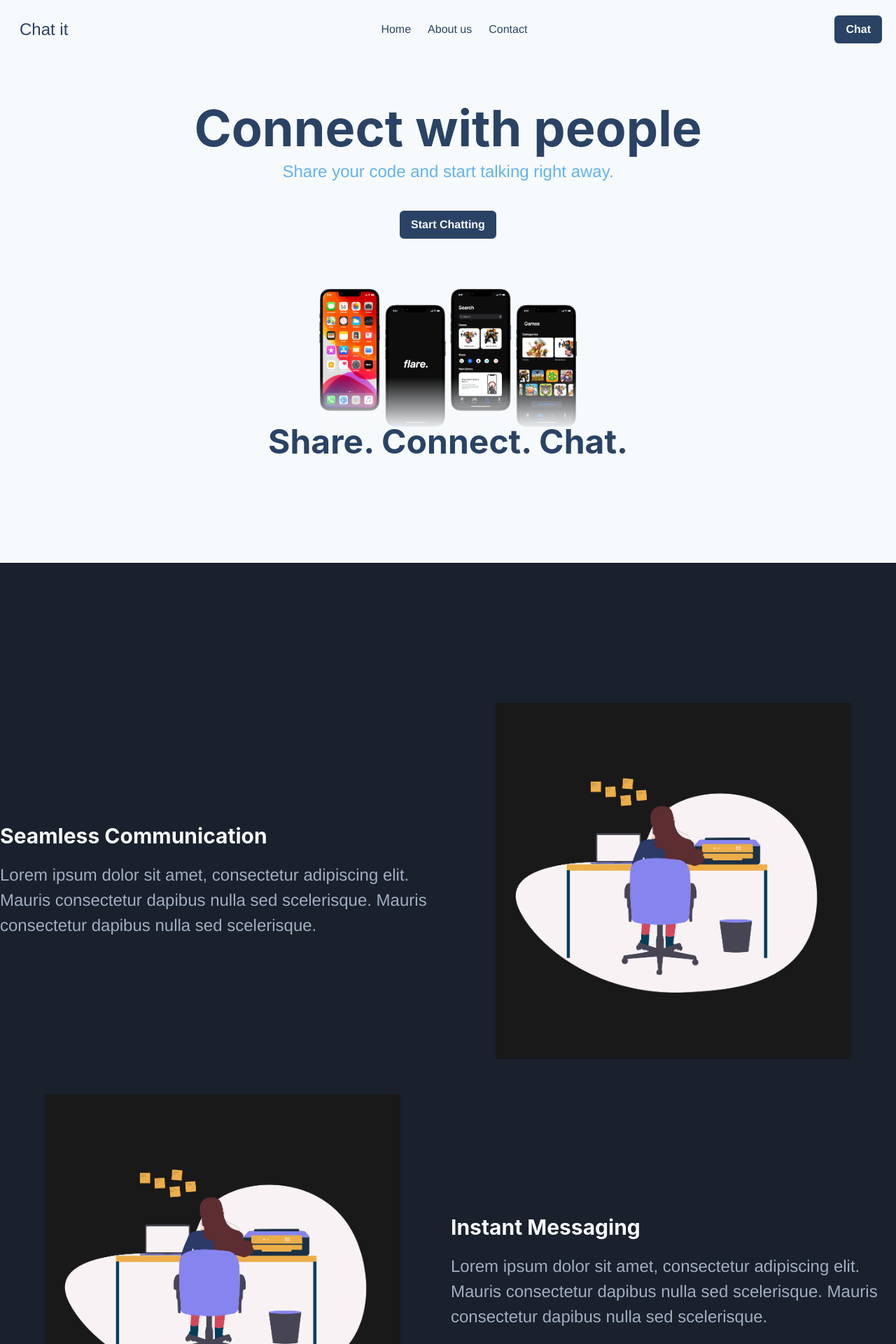
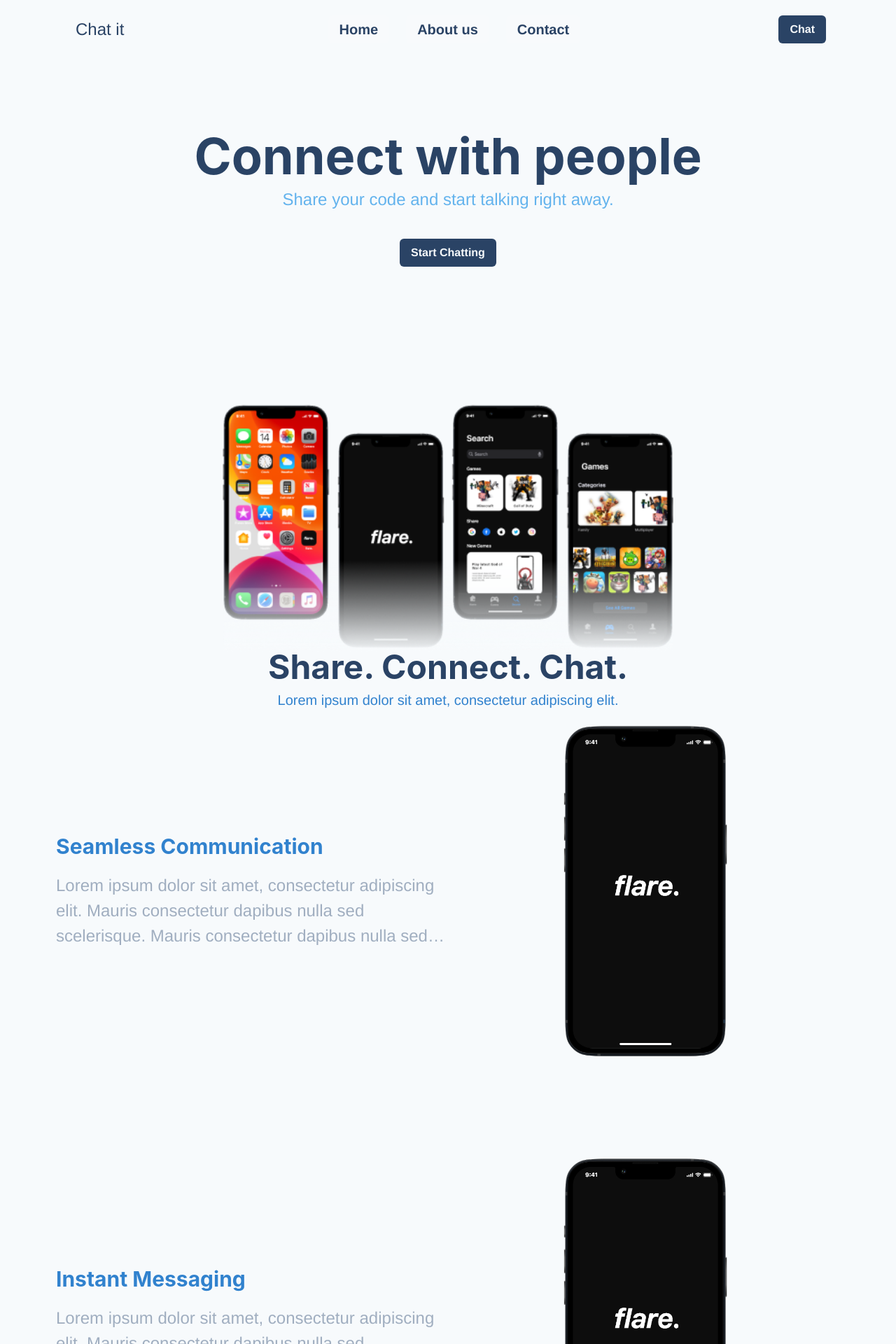
Before and after one commit to aryamanchandra/chat-it, a React (Create React App) app in the folder packages/client/: page / in a window 1280 px wide. Shown: the top 1920 px of the page at 70% size. Built offline with nearby package versions, Linux system fonts and the light colour scheme.

Commit message:
edits in landing page

```diff
--- a/packages/client/src/components/Landing.js
+++ b/packages/client/src/components/Landing.js
@@ -17,31 +17,54 @@ import {
 } from "@chakra-ui/react";
 import React from "react";
 import { useNavigate } from "react-router-dom";
+import data from "../data";
 
 function Landing() {
   const navigate = useNavigate();
   return (
-    <Box m="0" p="0" width="full">
+    <Box m="0" p="0" width="full" bg="gray.50">
+      <Box maxWidth="70rem" sx={{ marginX: "auto" }}>
         {/* Navbar */}
-      <Box bg="gray.50">
-        <HStack p="4" px="5" maxWidth="1500px" sx={{ marginX: "auto" }}>
+        <Box>
+          <HStack p="4" px="5">
             <Box color="blue.800" p="2">
               <Text fontSize="2xl"> Chat it </Text>
             </Box>
             <HStack color="blue.800" spacing="6" sx={{ marginLeft: "auto" }}>
-            <Link as="h6">Home</Link>
-            <Link as="h6">About us</Link>
-            <Link as="h6">Contact</Link>
+              <Button>
+                <Link as="h4" fontSize="xl" color="blue.800">
+                  Home
+                </Link>
+              </Button>
+              <Button>
+                <Link as="h4" fontSize="xl" color="blue.800">
+                  About us
+                </Link>
+              </Button>
+              <Button>
+                <Link as="h4" fontSize="xl" color="blue.800">
+                  Contact
+                </Link>
+              </Button>
             </HStack>
-          <Button bg="blue.800" color="gray.50" sx={{ marginLeft: "auto" }}>
+            <Button
+              bg="blue.800"
+              color="gray.50"
+              sx={{
+                marginLeft: "auto",
+                "&:hover": {
+                  bgColor: "blue.900",
+                },
+              }}
+            >
               Chat
             </Button>
           </HStack>
         </Box>
 
         {/* Hero Section */}
-      <Box bg="gray.50" height="90vh">
-        <VStack display="flex" justifyContent="center" pt="10" height="40vh">
+        <Box bg="gray.50" height="110vh">
+          <VStack display="flex" justifyContent="center" pt="10" height="50vh">
             <Heading as="h1" size="4xl" color="blue.800">
               Connect with people
             </Heading>
@@ -54,100 +77,61 @@ function Landing() {
               mt="30px"
               mb="10"
               onClick={() => navigate("/home")}
+              sx={{
+                "&:hover": {
+                  bgColor: "blue.900",
+                },
+              }}
             >
               Start Chatting
             </Button>
           </VStack>
-        <VStack bgColor="gray.50">
+          <VStack bgColor="gray.50" py={20}>
             {/* <Center> */}
-          <Image src={require("../assets/Group 114.png")} width="30%" />
-          <Heading as="h3" size="2xl" color="blue.800" sx={{position:"relative", top:"-5"}} pb="100px">
+            <Image src={require("../assets/Group 114.png")} width="60%" />
+            <Heading
+              as="h3"
+              size="2xl"
+              color="blue.800"
+              sx={{ position: "relative", top: "-5" }}
+            >
               Share. Connect. Chat.
             </Heading>
+            <Text
+              color="blue.500"
+              fontSize="xl"
+              sx={{ position: "relative", top: "-5" }}
+            >
+              Lorem ipsum dolor sit amet, consectetur adipiscing elit.
+            </Text>
             {/* </Center> */}
           </VStack>
         </Box>
 
+        <Box>
           {/* Info Section */}
-      <Box py="200px">
+          {data &&
+            data.map((element, index) => (
+              <Box py="50" bgColor="gray.50" key={index}>
                 <Center>
                   <SimpleGrid
-            maxWidth="1280px"
                     display="flex"
                     columns={2}
                     justifyContent="center"
                     gap={2}
                   >
                     <Box flex="1" sx={{ marginY: "auto" }}>
-              <Heading as="h3" size="lg" color="gray.50" pb="5">
-                Seamless Communication
+                      <Heading as="h3" size="lg" color="blue.500" pb="5">
+                        {element.heading}
                       </Heading>
                       <Text fontSize="2xl" color="gray.400" noOfLines={3}>
-                Lorem ipsum dolor sit amet, consectetur adipiscing elit. Mauris
-                consectetur dapibus nulla sed scelerisque. Mauris consectetur
-                dapibus nulla sed scelerisque.
+                        {element.description}
                       </Text>
                     </Box>
                     <Box flex="1">
                       <Image
-                src={require("../assets/girl-illustration.png")}
-                width="80%"
-                alt="something"
-                marginX="auto"
-              />
-            </Box>
-          </SimpleGrid>
-        </Center>
-        <Center py="50px">
-          <SimpleGrid
-            maxWidth="1280px"
-            display="flex"
-            columns={2}
-            justifyContent="center"
-            gap={2}
-          >
-            <Box flex="1">
-              <Image
-                src={require("../assets/girl-illustration.png")}
-                width="80%"
-                alt="something"
-                marginX="auto"
-              />
-            </Box>
-            <Box flex="1" sx={{ marginY: "auto" }}>
-              <Heading as="h3" size="lg" color="gray.50" pb="5">
-                Instant Messaging
-              </Heading>
-              <Text fontSize="2xl" color="gray.400" noOfLines={3}>
-                Lorem ipsum dolor sit amet, consectetur adipiscing elit. Mauris
-                consectetur dapibus nulla sed scelerisque. Mauris consectetur
-                dapibus nulla sed scelerisque.
-              </Text>
-            </Box>
-          </SimpleGrid>
-        </Center>
-        <Center>
-          <SimpleGrid
-            maxWidth="1280px"
-            display="flex"
-            columns={2}
-            justifyContent="center"
-            gap={2}
-          >
-            <Box flex="1" sx={{ marginY: "auto" }}>
-              <Heading as="h3" size="lg" color="gray.50" pb="5">
-                Secure Encryption
-              </Heading>
-              <Text fontSize="2xl" color="gray.400" noOfLines={3}>
-                Lorem ipsum dolor sit amet, consectetur adipiscing elit. Mauris
-                consectetur dapibus nulla sed scelerisque. Mauris consectetur
-                dapibus nulla sed scelerisque.
-              </Text>
-            </Box>
-            <Box flex="1">
-              <Image
-                src={require("../assets/girl-illustration.png")}
-                width="80%"
+                        src={require(`../assets/Group 85.png`)}
+                        width="50%"
                         alt="something"
                         marginX="auto"
                       />
@@ -155,6 +139,9 @@ function Landing() {
                   </SimpleGrid>
                 </Center>
               </Box>
+            ))}
+        </Box>
+      </Box>
     </Box>
   );
 }
--- a/packages/client/src/components/Sidebar.js
+++ b/packages/client/src/components/Sidebar.js
@@ -7,7 +7,7 @@ function Sidebar() {
     <VStack py="1.4rem">
         <VStack justify="space-evenly" w="100%">
             <Heading fontSize="25" color="blue.800" mb="3">Chat It</Heading>
-            <Button  leftIcon={<CopyIcon />} px="5" py="2" mb="0" bg="gray.100" color=""> BH34JK203</Button>
+            <Button  leftIcon={<CopyIcon />} px="5" py="2" mb="0" bg="blue.500" color=""> BH34JK203</Button>
             <Text color="gray.400" fontSize="13">Your code for sharing</Text>
         </VStack>
       <Divider />
--- /dev/null
+++ b/packages/client/src/data.jsx
@@ -0,0 +1,28 @@
+const data = [
+  {
+    heading: "Seamless Communication",
+    description:
+      "Lorem ipsum dolor sit amet, consectetur adipiscing elit. \
+    Mauris consectetur dapibus nulla sed scelerisque. Mauris \
+    consectetur dapibus nulla sed scelerisque.",
+    image: "../assets/Group 85.png",
+  },
+  {
+    heading: "Instant Messaging",
+    description:
+      "Lorem ipsum dolor sit amet, consectetur adipiscing elit. \
+    Mauris consectetur dapibus nulla sed scelerisque. Mauris \
+    consectetur dapibus nulla sed scelerisque.",
+    image: "../assets/Group 85.png",
+  },
+  {
+    heading: "Secure Encryption",
+    description:
+      "Lorem ipsum dolor sit amet, consectetur adipiscing elit. \
+    Mauris consectetur dapibus nulla sed scelerisque. Mauris \
+    consectetur dapibus nulla sed scelerisque.",
+    image: "../assets/Group 85.png",
+  },
+];
+
+export default data;
```
Also changed, not shown: packages/client/src/assets/Group 85.png (added). Lines whose indentation alone changed are shown as unchanged.
